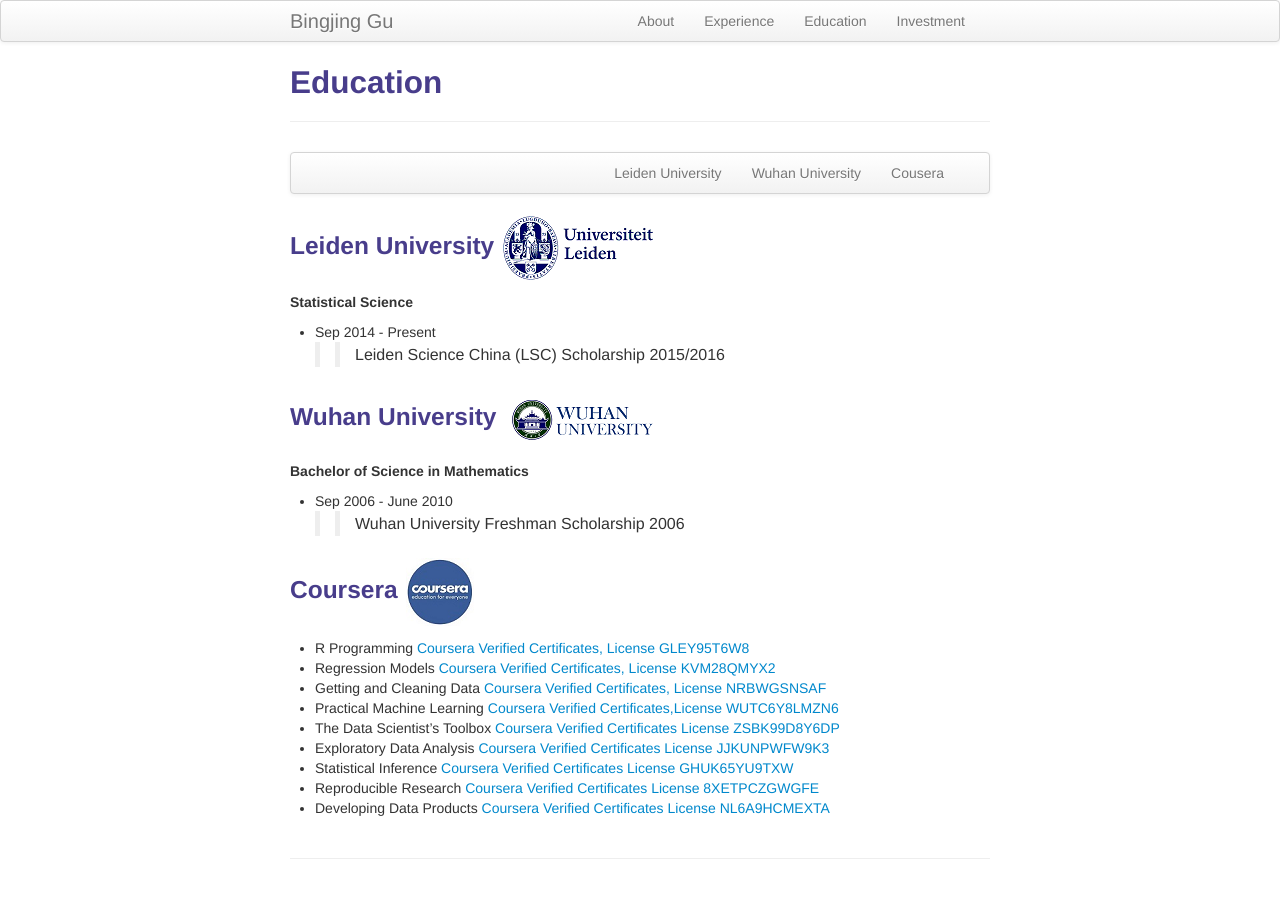
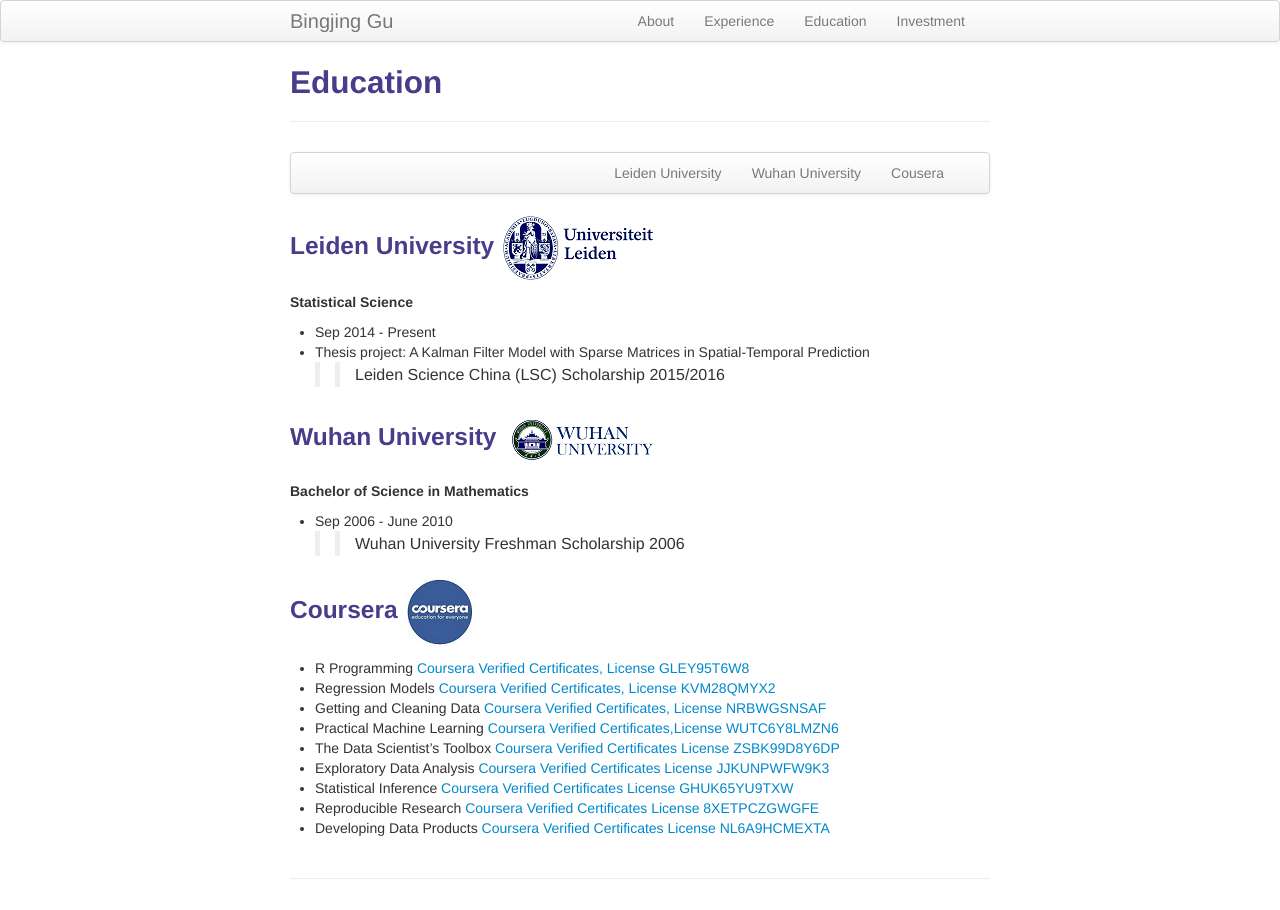
Before and after one commit to sangaj/sangaj.github.io, a Jekyll site: the page built from pages/Education.md, in a window 1280 px wide. Built offline with Jekyll 4.4.1, drawn with Linux system fonts in a browser that asks for light colours.

Commit message:
Update Education.md

```diff
--- a/pages/Education.md
+++ b/pages/Education.md
@@ -7,7 +7,6 @@ description: Bingjing's Education
 <div class="navbar">
     <div class="navbar-inner">
         <ul class="nav">
-
             <li><a href="#Leiden Univeristy">Leiden University</a></li>
             <li><a href="#Wuhan University">Wuhan University</a></li>
             <li><a href="#Cousera">Cousera</a></li>
@@ -21,6 +20,7 @@ description: Bingjing's Education
 
 **Statistical Science**
 - Sep 2014 - Present
+ - Thesis project: A Kalman Filter Model with Sparse Matrices in Spatial-Temporal Prediction
 > > Leiden Science China (LSC) Scholarship 2015/2016
 
 
```
